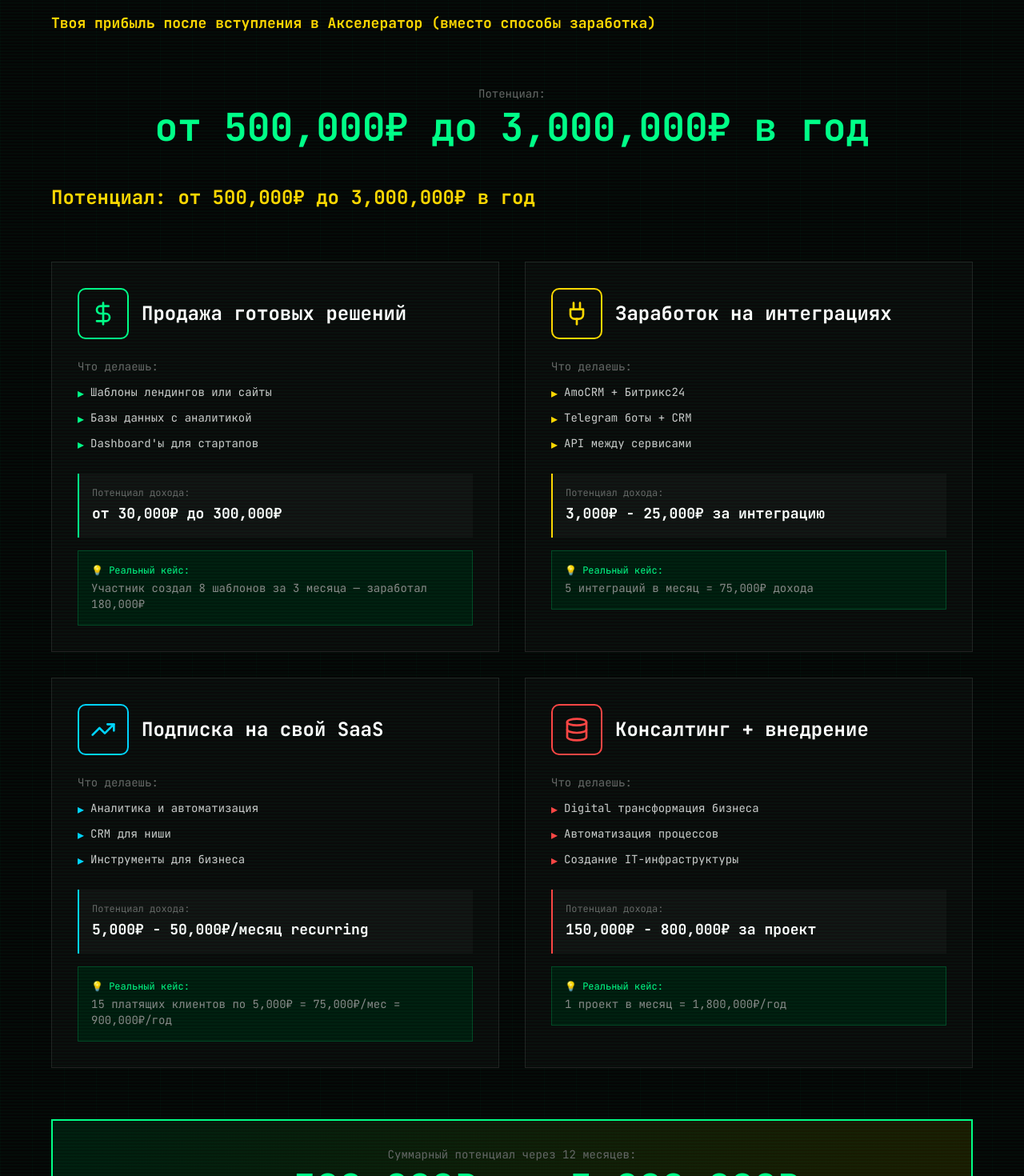
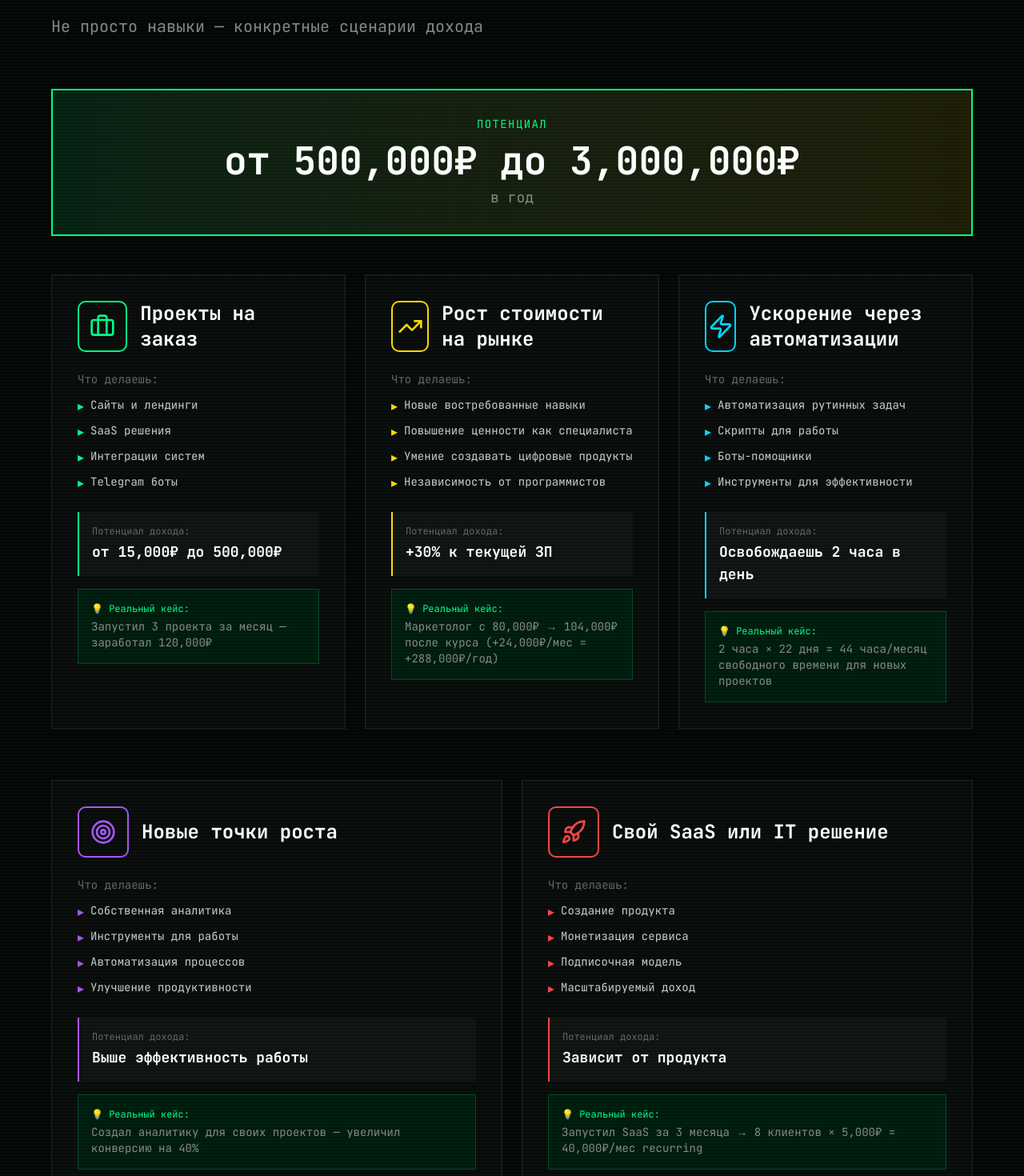
Before and after one commit to businessmetric/BETELGEUSE_LP, a Next.js app: page / in a window 1280 px wide. Shown: the part 10320-11790 px from the top of the page at 80% size. Built offline with nearby package versions, Linux system fonts and the light colour scheme.

Commit message:
Redesign money-making section: 5 new monetization paths (projects on demand, market value +30%, automation 2h/day, new growth points, own SaaS), new title and potential 500k-3M/year

```diff
--- a/components/sections/money-making-section.tsx
+++ b/components/sections/money-making-section.tsx
@@ -1,58 +1,76 @@
 "use client"
 
-import { DollarSign, Database, Plug, TrendingUp } from "lucide-react"
+import { Briefcase, TrendingUp, Zap, Target, Rocket } from "lucide-react"
 
 const moneyMakingWays = [
   {
     id: 1,
-    icon: <DollarSign className="w-8 h-8" />,
-    title: "Продажа готовых решений",
+    icon: <Briefcase className="w-8 h-8" />,
+    title: "Проекты на заказ",
     examples: [
-      "Шаблоны лендингов или сайты",
-      "Базы данных с аналитикой",
-      "Dashboard'ы для стартапов",
+      "Сайты и лендинги",
+      "SaaS решения",
+      "Интеграции систем",
+      "Telegram боты",
     ],
-    potential: "от 30,000₽ до 300,000₽",
-    reality: "Участник создал 8 шаблонов за 3 месяца — заработал 180,000₽",
+    potential: "от 15,000₽ до 500,000₽",
+    reality: "Запустил 3 проекта за месяц — заработал 120,000₽",
     color: "#00ff88",
   },
   {
     id: 2,
-    icon: <Plug className="w-8 h-8" />,
-    title: "Заработок на интеграциях",
+    icon: <TrendingUp className="w-8 h-8" />,
+    title: "Рост стоимости на рынке",
     examples: [
-      "AmoCRM + Битрикс24",
-      "Telegram боты + CRM",
-      "API между сервисами",
+      "Новые востребованные навыки",
+      "Повышение ценности как специалиста",
+      "Умение создавать цифровые продукты",
+      "Независимость от программистов",
     ],
-    potential: "3,000₽ - 25,000₽ за интеграцию",
-    reality: "5 интеграций в месяц = 75,000₽ дохода",
+    potential: "+30% к текущей ЗП",
+    reality: "Маркетолог с 80,000₽ → 104,000₽ после курса (+24,000₽/мес = +288,000₽/год)",
     color: "#ffd700",
   },
   {
     id: 3,
-    icon: <TrendingUp className="w-8 h-8" />,
-    title: "Подписка на свой SaaS",
+    icon: <Zap className="w-8 h-8" />,
+    title: "Ускорение через автоматизации",
     examples: [
-      "Аналитика и автоматизация",
-      "CRM для ниши",
-      "Инструменты для бизнеса",
+      "Автоматизация рутинных задач",
+      "Скрипты для работы",
+      "Боты-помощники",
+      "Инструменты для эффективности",
     ],
-    potential: "5,000₽ - 50,000₽/месяц recurring",
-    reality: "15 платящих клиентов по 5,000₽ = 75,000₽/мес = 900,000₽/год",
+    potential: "Освобождаешь 2 часа в день",
+    reality: "2 часа × 22 дня = 44 часа/месяц свободного времени для новых проектов",
     color: "#00d4ff",
   },
   {
     id: 4,
-    icon: <Database className="w-8 h-8" />,
-    title: "Консалтинг + внедрение",
+    icon: <Target className="w-8 h-8" />,
+    title: "Новые точки роста",
     examples: [
-      "Digital трансформация бизнеса",
+      "Собственная аналитика",
+      "Инструменты для работы",
       "Автоматизация процессов",
-      "Создание IT-инфраструктуры",
+      "Улучшение продуктивности",
     ],
-    potential: "150,000₽ - 800,000₽ за проект",
-    reality: "1 проект в месяц = 1,800,000₽/год",
+    potential: "Выше эффективность работы",
+    reality: "Создал аналитику для своих проектов — увеличил конверсию на 40%",
+    color: "#a855f7",
+  },
+  {
+    id: 5,
+    icon: <Rocket className="w-8 h-8" />,
+    title: "Свой SaaS или IT решение",
+    examples: [
+      "Создание продукта",
+      "Монетизация сервиса",
+      "Подписочная модель",
+      "Масштабируемый доход",
+    ],
+    potential: "Зависит от продукта",
+    reality: "Запустил SaaS за 3 месяца → 8 клиентов × 5,000₽ = 40,000₽/мес recurring",
     color: "#ff4444",
   },
 ]
@@ -74,27 +92,21 @@ export function MoneyMakingSection() {
       <div className="max-w-6xl mx-auto relative z-10">
         <p className="text-[#00ff88] text-sm tracking-widest mb-4">МОНЕТИЗАЦИЯ</p>
         <h2 className="text-3xl md:text-5xl text-white mb-6">
-          Способы заработка после курса
+          Твоя прибыль после вступления в Акселератор
         </h2>
-        <p className="text-xl text-[#888] mb-4 max-w-2xl">
+        <p className="text-xl text-[#888] mb-16 max-w-2xl">
           Не просто навыки — конкретные сценарии дохода
         </p>
-        <p className="text-[#ffd700] text-lg font-bold mb-16">
-          Твоя прибыль после вступления в Акселератор (вместо способы заработка)
-        </p>
 
-        <div className="mb-12 text-center">
-          <p className="text-[#666] text-sm mb-2">Потенциал:</p>
-          <p className="text-[#00ff88] text-4xl md:text-5xl font-bold">
-            от 500,000₽ до 3,000,000₽ в год
+        <div className="mb-12 text-center bg-gradient-to-r from-[#00ff88]/10 to-[#ffd700]/10 border-2 border-[#00ff88] p-8">
+          <p className="text-[#00ff88] text-sm tracking-widest mb-3">ПОТЕНЦИАЛ</p>
+          <p className="text-white text-4xl md:text-5xl font-bold mb-2">
+            от 500,000₽ до 3,000,000₽
           </p>
+          <p className="text-[#888] text-lg">в год</p>
         </div>
-        <p className="text-[#ffd700] text-2xl font-bold mb-16">
-          Потенциал: от 500,000₽ до 3,000,000₽ в год
-        </p>
 
-        <div className="grid md:grid-cols-2 gap-8 mb-16">
-          {moneyMakingWays.map((way, index) => (
+        <div className="grid md:grid-cols-2 lg:grid-cols-3 gap-6 mb-16">{moneyMakingWays.slice(0, 3).map((way, index) => (
             <div
               key={way.id}
               className="group bg-[#0a0a0a] border border-[#222] p-8 hover:border-[#333] transition-all duration-500 hover:shadow-[0_0_30px_rgba(0,255,136,0.1)] hover:transform hover:scale-[1.02] animate-in fade-in slide-in-from-bottom-4"
@@ -119,6 +131,55 @@ export function MoneyMakingSection() {
                 <ul className="space-y-2">
                   {way.examples.map((example, index) => (
                     <li key={index} className="flex items-start gap-2">
+                      <span style={{ color: way.color }}>▸</span>
+                      <span className="text-[#ccc] text-sm">{example}</span>
+                    </li>
+                  ))}
+                </ul>
+              </div>
+
+              {/* Potential */}
+              <div className="bg-[#111] p-4 mb-4 border-l-2" style={{ borderColor: way.color }}>
+                <p className="text-[#666] text-xs mb-1">Потенциал дохода:</p>
+                <p className="text-white text-lg font-bold">{way.potential}</p>
+              </div>
+
+              {/* Reality check */}
+              <div className="bg-[#001a0d] border border-[#00ff88]/20 p-4">
+                <p className="text-[#00ff88] text-xs mb-1">💡 Реальный кейс:</p>
+                <p className="text-[#888] text-sm">{way.reality}</p>
+              </div>
+            </div>
+          ))}
+        </div>
+
+        {/* Bottom 2 cards - full width */}
+        <div className="grid md:grid-cols-2 gap-6 mb-16">
+          {moneyMakingWays.slice(3, 5).map((way, index) => (
+            <div
+              key={way.id}
+              className="group bg-[#0a0a0a] border border-[#222] p-8 hover:border-[#333] transition-all duration-500 hover:shadow-[0_0_30px_rgba(0,255,136,0.1)] hover:transform hover:scale-[1.02] animate-in fade-in slide-in-from-bottom-4"
+              style={{
+                animationDelay: `${(index + 3) * 100}ms`,
+              }}
+            >
+              {/* Icon and Title */}
+              <div className="flex items-center gap-4 mb-6">
+                <div
+                  className="w-16 h-16 flex items-center justify-center border-2 rounded-lg group-hover:scale-110 transition-transform"
+                  style={{ borderColor: way.color, color: way.color }}
+                >
+                  {way.icon}
+                </div>
+                <h3 className="text-white text-2xl font-bold">{way.title}</h3>
+              </div>
+
+              {/* Examples */}
+              <div className="mb-6">
+                <p className="text-[#666] text-sm mb-3">Что делаешь:</p>
+                <ul className="space-y-2">
+                  {way.examples.map((example, idx) => (
+                    <li key={idx} className="flex items-start gap-2">
                       <span style={{ color: way.color }}>▸</span>
                       <span className="text-[#ccc] text-sm">{example}</span>
                     </li>
```
